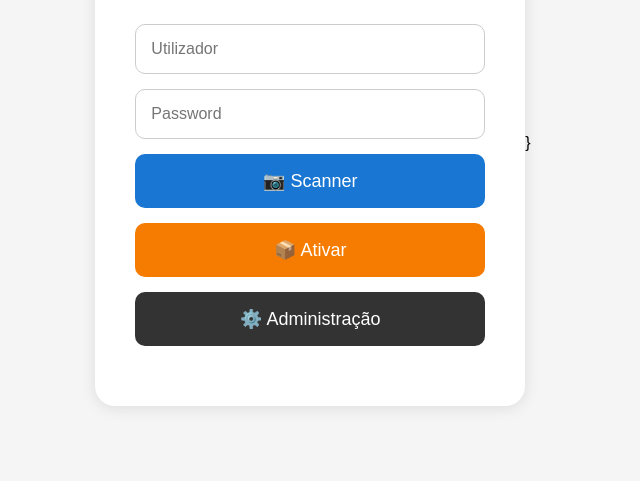
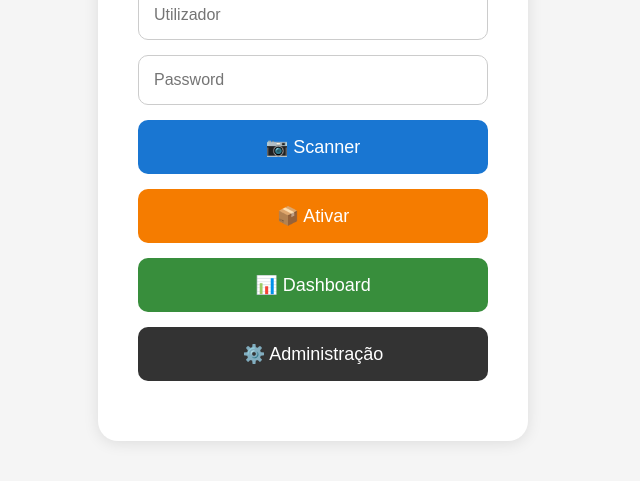
Before and after one commit to andreteixeiramorgado-cyber/ticket-system, a website: page public/index.html in a window 1280 px wide. Shown: the part 257-738 px from the top of the page, without its empty margins (327-967 px from the left). Drawn offline with Linux system fonts and the light colour scheme.

Commit message:
Update index.html

```diff
--- a/public/index.html
+++ b/public/index.html
@@ -79,6 +79,11 @@
       color:white;
     }
 
+    .dashboard{
+      background:#388e3c;
+      color:white;
+    }
+
     .admin{
       background:#333;
       color:white;
@@ -129,6 +134,13 @@
   </button>
 
   <button
+    class="dashboard"
+    onclick="login('dashboard')">
+
+    📊 Dashboard
+  </button>
+
+  <button
     class="admin"
     onclick="admin()">
 
@@ -176,6 +188,10 @@ async function login(tipo){
       window.location = "/ativar.html";
     }
 
+    if(tipo === "dashboard"){
+      window.location = "/dashboard.html";
+    }
+
   }
 
   else{
@@ -206,9 +222,4 @@ function admin(){
 </script>
 
 </body>
-</html>}
-
-</script>
-
-</body>
 </html>
```
